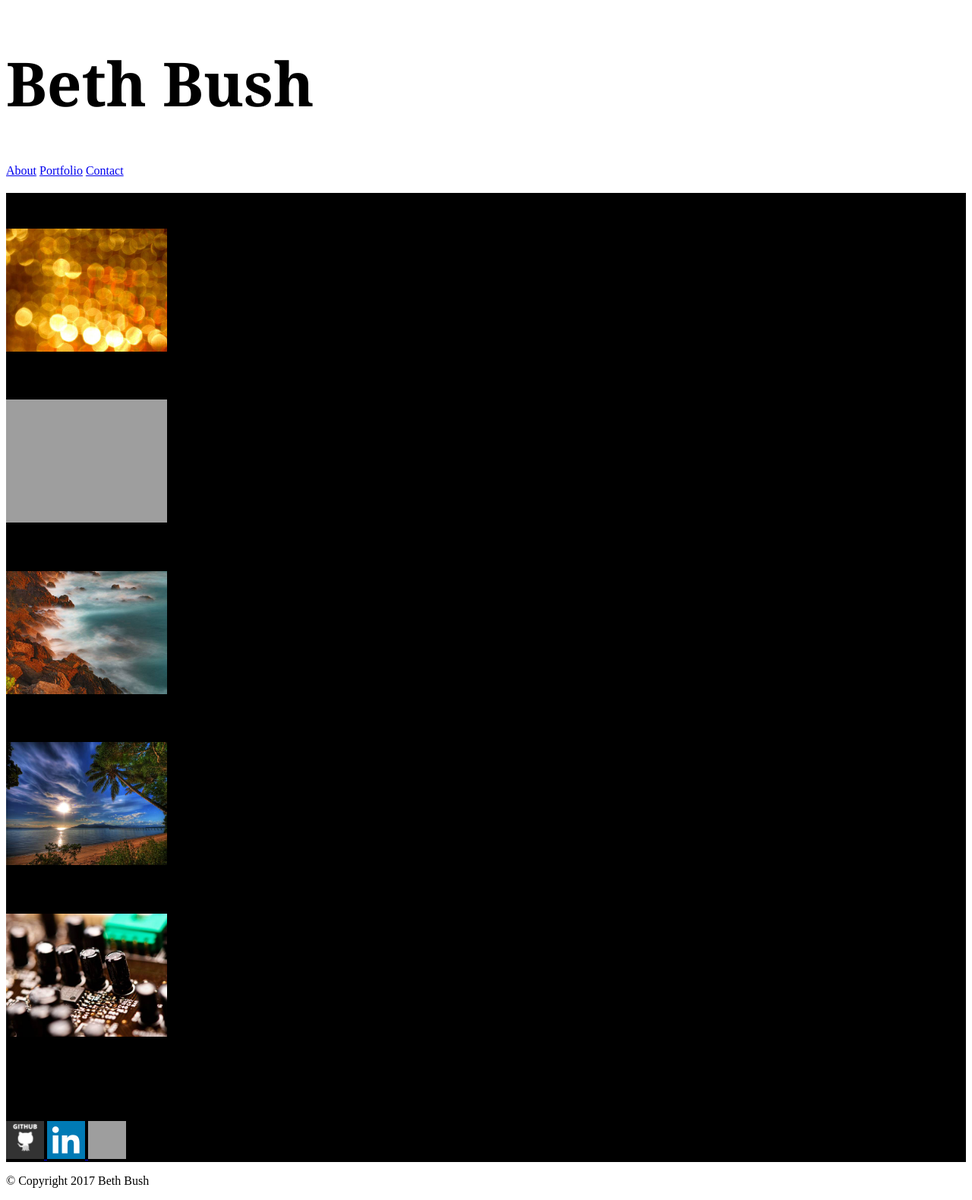
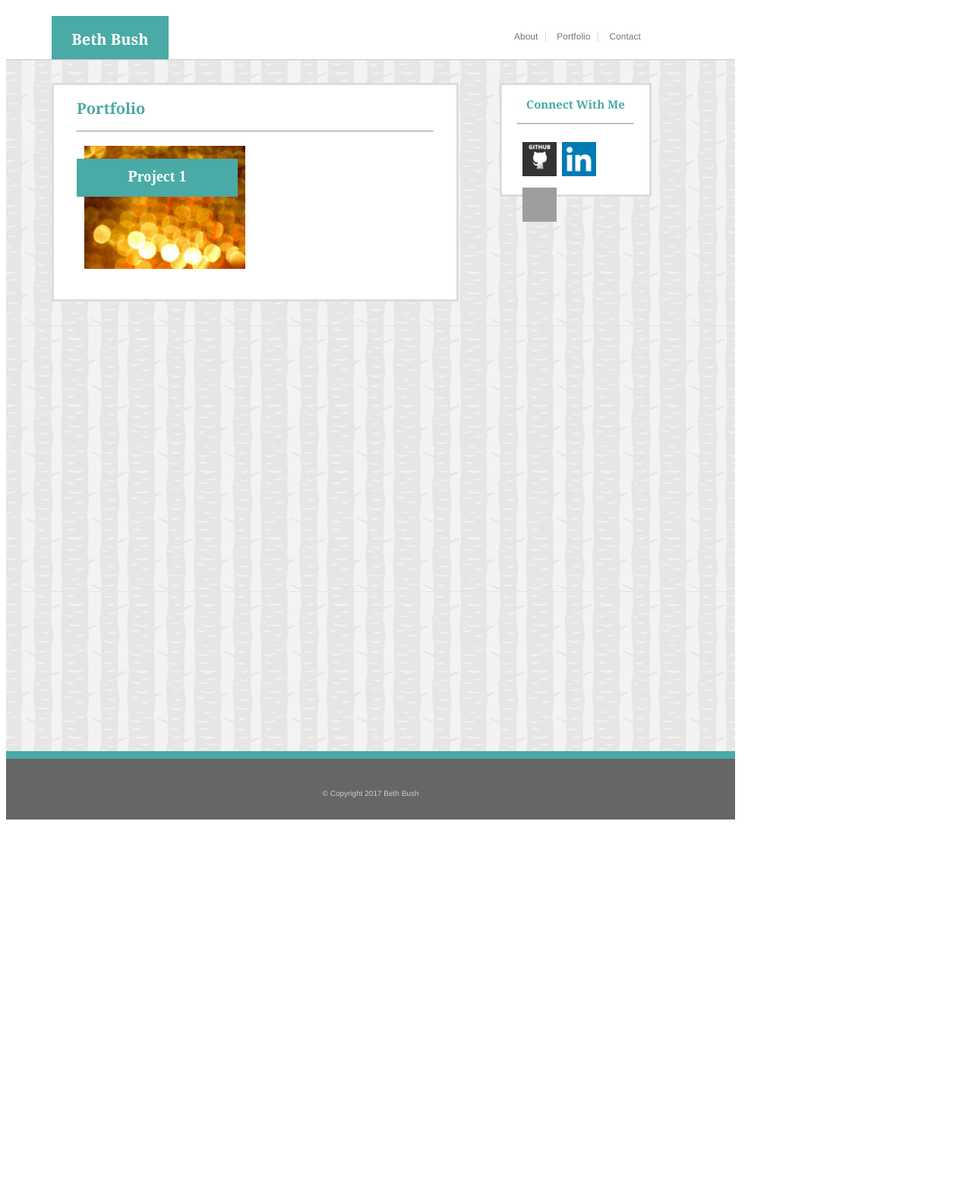
Before and after one commit to bethlbush/Basic-Portfolio, a PHP site: page /portfolio.html in a window 1280 px wide. Shown: the whole page at 76% size. After the commit the page ends 1079 px from the top, so only its background shows below. Run offline with PHP 8.4, Linux system fonts and the light colour scheme; grey boxes are pictures that could not be loaded.

Commit message:
almost finished

```diff
--- a/assets/css/style.css
+++ b/assets/css/style.css
@@ -1,22 +1,174 @@
 <style>
 
-*{
-   box-sizing: border-box;
-}
+	body{
+		position: relative;
+		box-sizing: border-box;
+		min-height: 100%
+		padding-bottom: 75px;
+		width: 960px;
+
+		}
 
 	h1 {
-    	color: black;
+    	background: #4aaaa5;
+    	color: #ffffff;
     	font-family: georgia;
-    	font-size: 80px;
+    	font-size: 20px;
+    	padding: 17px;
+    	width: 120px;
+    	margin-left: 60px;
+    	float: left;
+    	text-align: center;
+    }
+
+    h2 {
+    	color: #4aaaa5;
+    	font-size: 20px;
+    	font-family: georgia;
+    }
+
+    h3 {
+    	color: #4aaaa5;
+    	font-size: 15px;
+    	font-family: georgia;
+    }
+
+    h4 {
+
+    	font-size: 20px;
+    	color: #ffffff;
+    	background: #4aaaa5;
+    	text-align: center;
+    	width: 212px;
+    	height: 38px;
+    	padding-top: 12px;
+
+    }
+
+	.project1 {
+		position: relative;
+	}
+
+	#project1 {
+		position: absolute;
 
 	}
 
 
+    header {
+    	position: relative;
+    	height: 70px;
+    	background-color: #ffffff;
+    	text-align: center;
+
+    }
+
+	nav {
+		float: left;
+		margin-right: 110px;
+		margin-top: 30px;
+		margin-left: 445px;
+	}
+
+	ul {
+    	list-style-type: none;
+    	margin: 0;
+    	padding: 0;
+
+	}
+	li {
+		display: inline-block;
+		font-family: helvetica;
+		font-size: 12px;
+		padding-right: 10px;
+		padding-left: 10px;
+		border-right: 1px solid #dcdcdc;
+	}
+
+	li:last-child {
+    	border-right: none;
+		}
+
+    img {
+    	float: left;
+    	padding:10px;
+    }
+    a {
+    	text-decoration: none;
+    	color: #777777;
+	}
+
 	p {
-    	color: black;
+    	color: #777777;
+    	float: left;
+	}
+
+	hr {
+		color: #cccccc;
+		}
+
+	form{
+		color: #777777;
+		}
+
+	input{
+		color: #cccccc;
 	}
 
 	#wrapper {
-		background-color: black;
+		position: relative;
+		width:960px;
+		height: 1000px;
+		background-image: url(../images/tree_bark.png);
+		border-top: 1.5px solid #cccccc
+	}
+
+	.mainBox {
+		position: absolute;
+		width: 470px;
+		background: #ffffff;
+		border: solid #dddddd;
+		float: left;
+		margin: 30px 20px 0px 60px;
+		padding:0px 30px 30px 30px;
+		}
+
+	.connectBox {
+
+		box-sizing: border-box;
+		position: relative;
+		width: 200px;
+		height: 150px;
+		background: #ffffff;
+		margin: 30px 110px 0px 30px;
+		border: solid #dddddd;
+		padding-left: 20px;
+		padding-right: 20px;
+		float: right;
+		text-align: center;
+
+	}
+
+	.favicon {
+		width: 45px;
+		height: 45px;
+		padding: 15px 0px 0px 7px;
+	}
+
+	footer {
+		box-sizing: border-box;
+		position: absolute;
+		padding: 40px;
+		bottom: 0;
+		width: 960px;
+		height: 10px;
+		background: #666666;
+		color: #cccccc;
+		font-family: helvetica;
+		font-size: 10px;
+		text-align: center;
+		border-top: 10px solid #4aaaa5;
+		float: left;
+	}
 
 </style>
--- a/portfolio.html
+++ b/portfolio.html
@@ -4,72 +4,91 @@
     <meta charset="UTF-8">
     <title>Beth Bush</title>
 
+    <link rel="reset" href="assets/css/reset.css">
+
     <!-- Link to your external CSS -->
     <link rel="stylesheet" type="text/css" href="assets/css/style.css">
 
 </head>
 <body>
+    <header>
+    <div>
+        <h1>Beth Bush</h1>
+    </div>
+    <nav>
+        <ul>
+            <li><a href="index.html">About</a></li>
 
-    <h1>Beth Bush</h1>
+            <li><a href="portfolio.html">Portfolio</a></li>
 
-    <a href="index.html">About</a>
+            <li><a href="contact.html">Contact</a></li>
+        </ul>
+    </nav>
+    </header>
 
-    <a href="portfolio.html">Portfolio</a>
+<div id="wrapper">
+     <div class="mainBox">
+         <h2>Portfolio</h2>
 
-    <a href="contact.html">Contact</a>
-
-    <div id="wrapper">
-
-        <div id="mainBox">
-            <h2>Portfolio</h2>
-
+            <hr>
+        <div class="project1">
             <img src="assets/images/portfolio-1.jpg" alt="Project 1" style= "width: 212px; height: 162px">
 
-            <h3>Project 1</h3>
-
+            <h4 id="project1">Project 1</h4>
+        </div>
+        <!--<div class="project2">
             <img src="assets/images/portfolio-2.jpg" alt="Project 2"
             style= "width: 212px; height: 162px">
 
-            <h3>Project 2</h3>
-
+            <h4>Project 2</h4>
+        </div>
+        <div class="project">
             <img src="assets/images/portfolio-3.jpg" alt="Project 3"
             style= "width: 212px; height: 162px">
 
-            <h3>Project 3</h3>
-
+            <h4>Project 3</h4>
+        </div>
+        <div class="project">
             <img src="assets/images/portfolio-4.jpg" alt="Project 4"
             style= "width: 212px; height: 162px">
 
-            <h3>Project 4</h3>
-
+            <h4>Project 4</h4>
+        </div>
+        <div class="project">
             <img src="assets/images/portfolio-5.jpg" alt="Project 5"
             style= "width: 212px; height: 162px">
 
-            <h3>Project 5</h3>
+            <h4>Project 5</h4>
+        </div>-->
+    </div>
 
-        </div>
 
-        <div id="connectBox">
-        <h2>Connect With Me</h2>
+    <div class="connectBox">
+        <h3>Connect With Me</h3>
+
+         <hr></hr>
 
         <a href="https://github.com/bethlbush">
-            <img src="assets/images/GitHub-icon 2.png" alt="GitHub icon" style= "width: 50px; height: 50px">
-        </a>
+            <img class="favicon" src="assets/images/GitHub-icon 2.png" alt="GitHub icon">
+            </a>
 
-        <a href="https://www.linkedin.com/in/beth-bush-0338b417?trk=nav_responsive_tab_profile">
-            <img src="assets/images/LinkedIn-icon.png" alt="LinkedIn icon" style= "width: 50px; height: 50px">
-        </a>
+            <a href="https://www.linkedin.com/in/beth-bush-0338b417?trk=nav_responsive_tab_profile">
+            <img class= "favicon" src="assets/images/LinkedIn-icon.png" alt="LinkedIn icon">
+            </a>
 
-        <a href="http://stackexchange.com/users/10038490/elizabeth-bush">
-            <img src="assets/images/StackOverflow-icon.jpg" alt="StackOverflow icon" style= "width: 50px; height: 50px">
-        </a>
+            <a href="http://stackexchange.com/users/10038490/elizabeth-bush">
+            <img class= "favicon" src="assets/images/StackOverflow-icon.jpg" alt="StackOverflow icon">
+            </a>
 
-        </div>
     </div>
 
-            <div id="bottomBar">
-                <p>&copy Copyright 2017 Beth Bush</p>
-            </div>
+    <div>
+        <footer>
+
+            &copy Copyright 2017 Beth Bush
+
+        </footer>
     </div>
+</div>
 </body>
 </html>
```
Also changed, not shown: contact.html (+34 -18 lines), index.html (+32 -19 lines).
